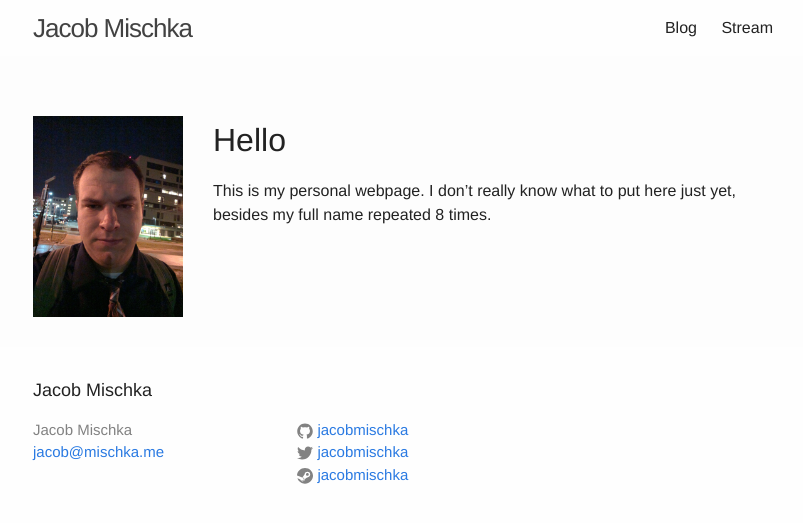
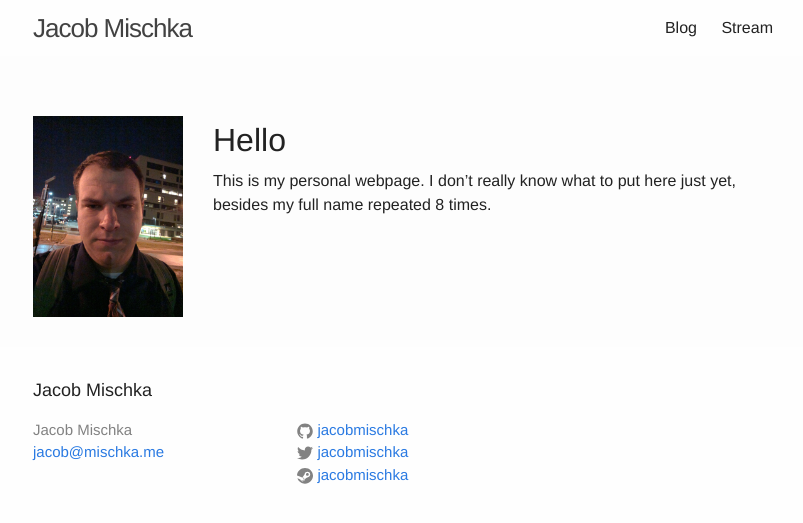
Before and after one commit to Jacob-Mischka/jacob-mischka.github.io, a Jekyll site: the page built from index.md, in a window 1280 px wide. Shown: the top 523 px of the page, without its empty margins (237-1040 px from the left). Built offline with Jekyll 4.4.1, drawn with Linux system fonts in a browser that asks for light colours.

Commit message:
Fix headings spacing

```diff
--- a/_sass/_layout.scss
+++ b/_sass/_layout.scss
@@ -219,6 +219,8 @@
 
     h2 {
         font-size: 32px;
+		margin-top: 30px;
+		margin-bottom: 5px;
 
         @include media-query($on-laptop) {
             font-size: 28px;
```
